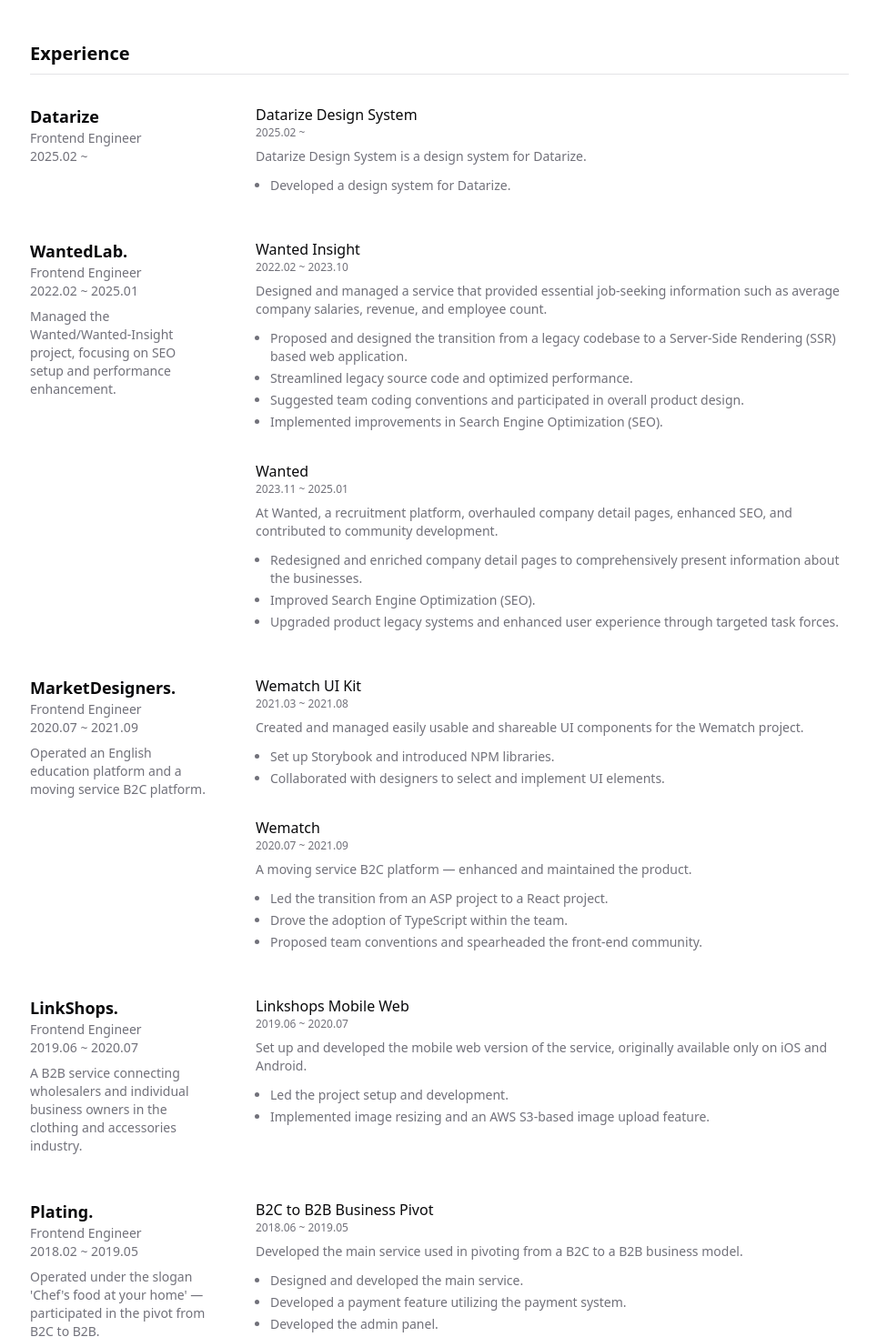
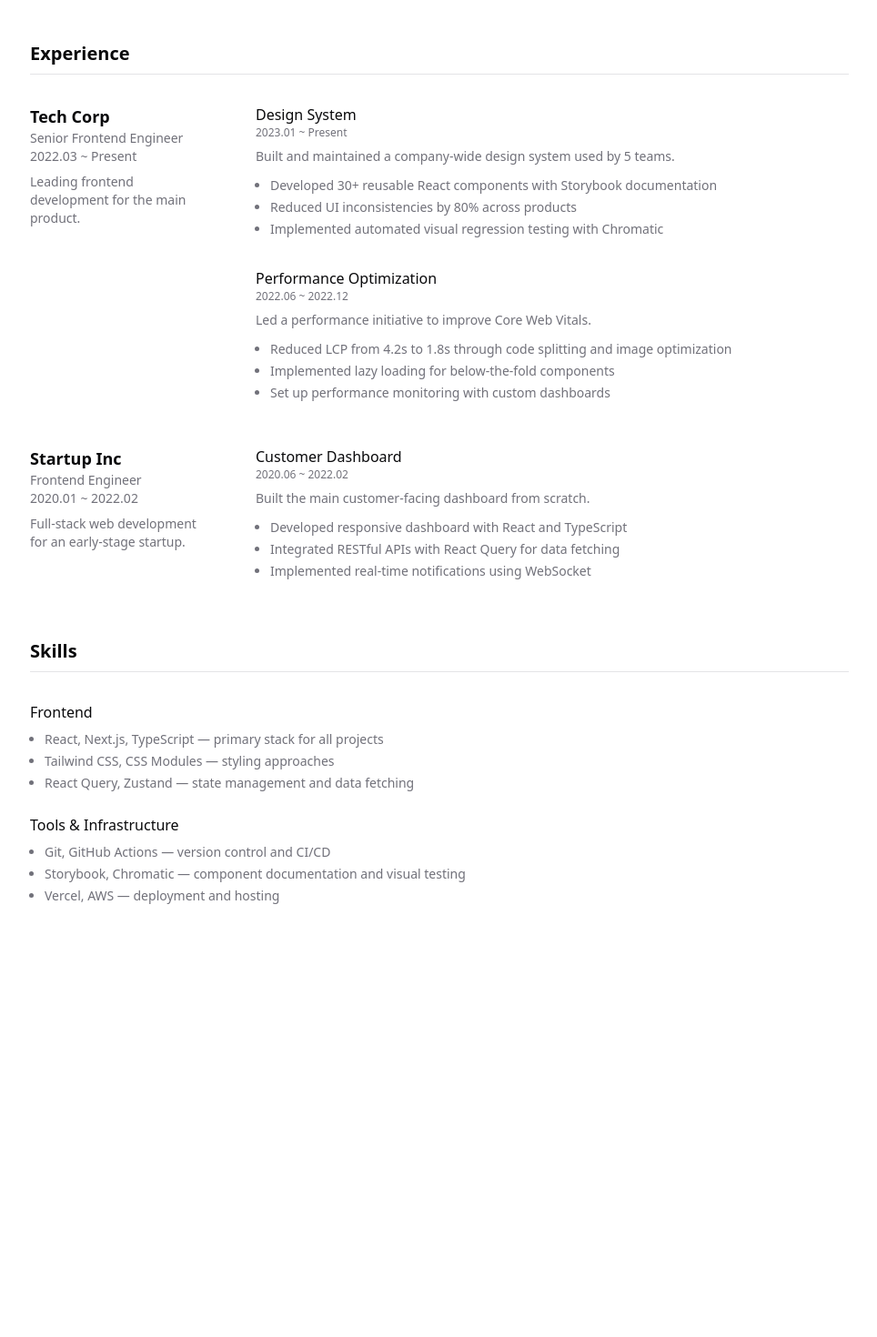
Before and after one commit to geonsang-jo/create-next-log, a Next.js app in the folder packages/template/: page /resume in a window 1280 px wide. Shown: the part 260-1730 px from the top of the page at 91% size, without its empty margins (157-1121 px from the left). After the commit the page ends 1311 px from the top, so only its background shows below. Built offline with nearby package versions, Linux system fonts and the light colour scheme.

Commit message:
fix: use default resume template for demo instead of personal data

```diff
--- a/packages/template/app/resume/data.ts
+++ b/packages/template/app/resume/data.ts
@@ -1,122 +1,55 @@
 export const resumeData = {
-  name: "Geonsang Jo",
+  name: "Geon",
   title: "Frontend Engineer",
   summary:
-    "A web front-end developer with a strong interest in business. Passionate about developer productivity and proposing ideas to the team.",
+    "Passionate frontend engineer with experience building modern web applications. Focused on user experience, performance, and clean code.",
 
   experience: [
     {
-      company: "Datarize",
-      position: "Frontend Engineer",
-      period: "2025.02 ~",
-      summary: "",
+      company: "Tech Corp",
+      position: "Senior Frontend Engineer",
+      period: "2022.03 ~ Present",
+      summary: "Leading frontend development for the main product.",
       projects: [
         {
-          name: "Datarize Design System",
-          duration: "2025.02 ~",
+          name: "Design System",
+          duration: "2023.01 ~ Present",
           description:
-            "Datarize Design System is a design system for Datarize.",
-          responsibilities: ["Developed a design system for Datarize."],
-        },
-      ],
-    },
-    {
-      company: "WantedLab.",
-      position: "Frontend Engineer",
-      period: "2022.02 ~ 2025.01",
-      summary:
-        "Managed the Wanted/Wanted-Insight project, focusing on SEO setup and performance enhancement.",
-      projects: [
-        {
-          name: "Wanted Insight",
-          duration: "2022.02 ~ 2023.10",
-          description:
-            "Designed and managed a service that provided essential job-seeking information such as average company salaries, revenue, and employee count.",
+            "Built and maintained a company-wide design system used by 5 teams.",
           responsibilities: [
-            "Proposed and designed the transition from a legacy codebase to a Server-Side Rendering (SSR) based web application.",
-            "Streamlined legacy source code and optimized performance.",
-            "Suggested team coding conventions and participated in overall product design.",
-            "Implemented improvements in Search Engine Optimization (SEO).",
+            "Developed 30+ reusable React components with Storybook documentation",
+            "Reduced UI inconsistencies by 80% across products",
+            "Implemented automated visual regression testing with Chromatic",
           ],
         },
         {
-          name: "Wanted",
-          duration: "2023.11 ~ 2025.01",
+          name: "Performance Optimization",
+          duration: "2022.06 ~ 2022.12",
           description:
-            "At Wanted, a recruitment platform, overhauled company detail pages, enhanced SEO, and contributed to community development.",
+            "Led a performance initiative to improve Core Web Vitals.",
           responsibilities: [
-            "Redesigned and enriched company detail pages to comprehensively present information about the businesses.",
-            "Improved Search Engine Optimization (SEO).",
-            "Upgraded product legacy systems and enhanced user experience through targeted task forces.",
+            "Reduced LCP from 4.2s to 1.8s through code splitting and image optimization",
+            "Implemented lazy loading for below-the-fold components",
+            "Set up performance monitoring with custom dashboards",
           ],
         },
       ],
     },
     {
-      company: "MarketDesigners.",
+      company: "Startup Inc",
       position: "Frontend Engineer",
-      period: "2020.07 ~ 2021.09",
-      summary:
-        "Operated an English education platform and a moving service B2C platform.",
+      period: "2020.01 ~ 2022.02",
+      summary: "Full-stack web development for an early-stage startup.",
       projects: [
         {
-          name: "Wematch UI Kit",
-          duration: "2021.03 ~ 2021.08",
+          name: "Customer Dashboard",
+          duration: "2020.06 ~ 2022.02",
           description:
-            "Created and managed easily usable and shareable UI components for the Wematch project.",
+            "Built the main customer-facing dashboard from scratch.",
           responsibilities: [
-            "Set up Storybook and introduced NPM libraries.",
-            "Collaborated with designers to select and implement UI elements.",
-          ],
-        },
-        {
-          name: "Wematch",
-          duration: "2020.07 ~ 2021.09",
-          description:
-            "A moving service B2C platform — enhanced and maintained the product.",
-          responsibilities: [
-            "Led the transition from an ASP project to a React project.",
-            "Drove the adoption of TypeScript within the team.",
-            "Proposed team conventions and spearheaded the front-end community.",
-          ],
-        },
-      ],
-    },
-    {
-      company: "LinkShops.",
-      position: "Frontend Engineer",
-      period: "2019.06 ~ 2020.07",
-      summary:
-        "A B2B service connecting wholesalers and individual business owners in the clothing and accessories industry.",
-      projects: [
-        {
-          name: "Linkshops Mobile Web",
-          duration: "2019.06 ~ 2020.07",
-          description:
-            "Set up and developed the mobile web version of the service, originally available only on iOS and Android.",
-          responsibilities: [
-            "Led the project setup and development.",
-            "Implemented image resizing and an AWS S3-based image upload feature.",
-          ],
-        },
-      ],
-    },
-    {
-      company: "Plating.",
-      position: "Frontend Engineer",
-      period: "2018.02 ~ 2019.05",
-      summary:
-        "Operated under the slogan 'Chef's food at your home' — participated in the pivot from B2C to B2B.",
-      projects: [
-        {
-          name: "B2C to B2B Business Pivot",
-          duration: "2018.06 ~ 2019.05",
-          description:
-            "Developed the main service used in pivoting from a B2C to a B2B business model.",
-          responsibilities: [
-            "Designed and developed the main service.",
-            "Developed a payment feature utilizing the payment system.",
-            "Developed the admin panel.",
+            "Developed responsive dashboard with React and TypeScript",
+            "Integrated RESTful APIs with React Query for data fetching",
+            "Implemented real-time notifications using WebSocket",
           ],
         },
       ],
@@ -125,35 +58,19 @@
 
   skills: [
     {
-      category: "HTML/CSS",
+      category: "Frontend",
       items: [
-        "Adhere to HTML Semantic Markup",
-        "SEO implementation — favicon, OpenGraph, JSON-LD",
-        "Extensive experience in SEO improvement with proven metrics enhancement",
+        "React, Next.js, TypeScript — primary stack for all projects",
+        "Tailwind CSS, CSS Modules — styling approaches",
+        "React Query, Zustand — state management and data fetching",
       ],
     },
     {
-      category: "TypeScript",
+      category: "Tools & Infrastructure",
       items: [
-        "Significant experience with TypeScript projects",
-        "Strive for type-safe development practices",
-      ],
-    },
-    {
-      category: "SPA Framework",
-      items: [
-        "Proficient in React and Vue, understanding component life cycles",
-        "High proficiency in SSR environments like Next.js",
-        "State management with Redux and Zustand",
-        "Skilled in creating collaboration-friendly folder structures",
-      ],
-    },
-    {
-      category: "Tech",
-      items: [
-        "Actively engage in team-level problem-solving with proposals and presentations",
-        "Committed to enhancing team coding conventions",
-        "Proficient in Git with various branching strategies",
+        "Git, GitHub Actions — version control and CI/CD",
+        "Storybook, Chromatic — component documentation and visual testing",
+        "Vercel, AWS — deployment and hosting",
       ],
     },
   ],
```
